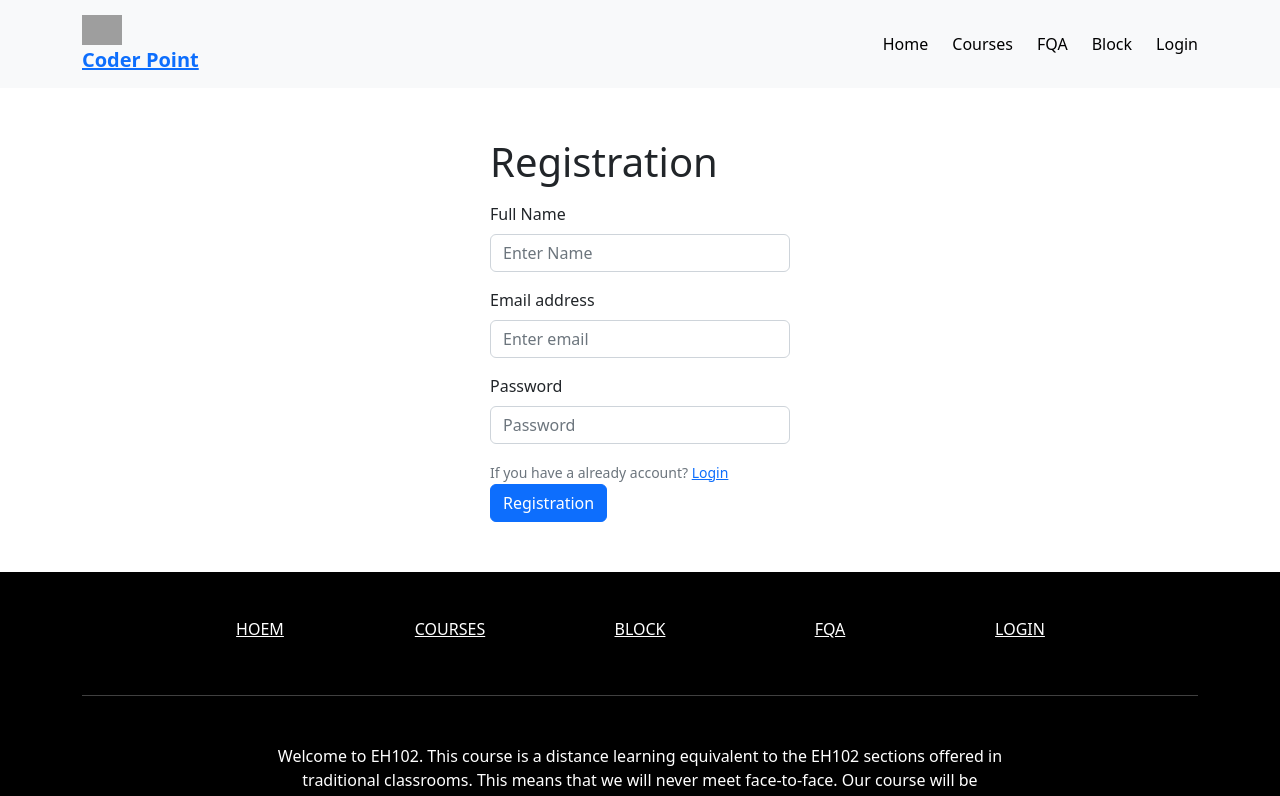
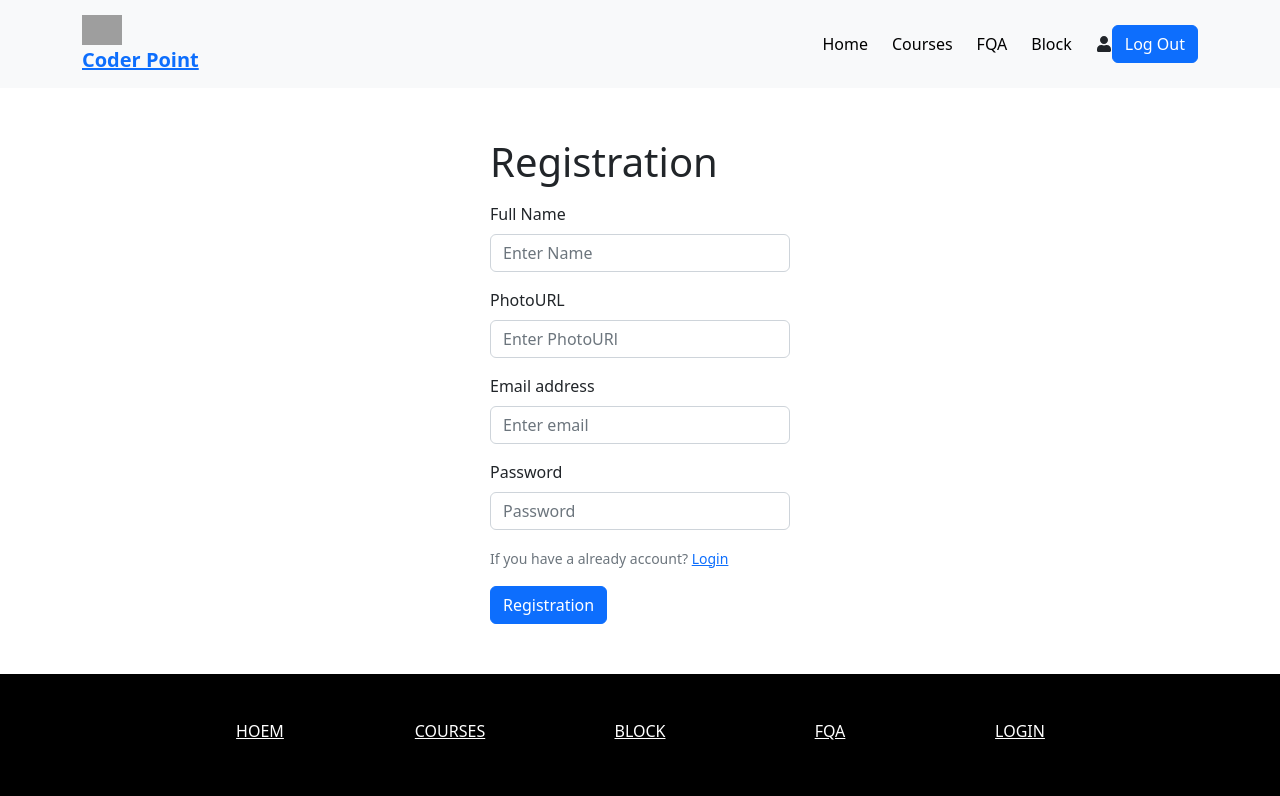
Before and after one commit to sagor-dh/Coder-Point-Client, a React (Create React App) app: page /registration in a window 1280 px wide. Shown: the top 796 px of the page. Built offline with nearby package versions, Linux system fonts and the light colour scheme; no server answers; sample sign-in values are in the browser's storage; grey boxes are pictures that could not be loaded.

Commit message:
authentication system adding

```diff
--- a/src/components/CoursDetails/CoursDetails.js
+++ b/src/components/CoursDetails/CoursDetails.js
@@ -1,5 +1,5 @@
 import React, { useRef } from 'react'
-import { useLoaderData } from 'react-router-dom'
+import { NavLink, useLoaderData } from 'react-router-dom'
 import Button from 'react-bootstrap/Button';
 import Card from 'react-bootstrap/Card';
 import html2canvas from 'html2canvas';
@@ -35,7 +35,7 @@ function CoursDetails() {
                         <Card.Text className='mb-0 mt-4'><b>Duration:</b> <small>{cours.duration}</small></Card.Text>
                         <Card.Text><b>Price:</b> <small>${cours.price}</small></Card.Text>
                     </div>
-                    <Button variant="primary" className='mt-4'>Add To Cart</Button>
+                    <Button variant="primary" className='mt-4'> <NavLink to='/premearAccess'>Premear</NavLink> </Button>
                     <Button variant="primary" className='mt-4 ms-4' onClick={handleDownloadPdf}>Downlode PDF</Button>
                 </Card.Body>
             </Card>
--- a/src/components/CoursesMenu/CoursesMenu.js
+++ b/src/components/CoursesMenu/CoursesMenu.js
@@ -1,9 +1,7 @@
 import React from 'react'
-import { useLoaderData } from 'react-router-dom'
 
 function CoursesMenu() {
-    const cours = useLoaderData()
-    console.log(cours)
+
   return (
     <div>
 
--- a/src/components/Header/Header.js
+++ b/src/components/Header/Header.js
@@ -1,10 +1,17 @@
 import React from 'react'
+import { useContext } from 'react';
+import { Button } from 'react-bootstrap';
 import Container from 'react-bootstrap/Container';
 import Nav from 'react-bootstrap/Nav';
 import Navbar from 'react-bootstrap/Navbar';
+import { FaUser } from 'react-icons/fa';
 import { NavLink } from 'react-router-dom';
+import { AuthContext } from '../../context/AuthProvider/AuthProvider';
 import './Header.css'
+
 function Header() {
+    const { user, userLogOut } = useContext(AuthContext)
+    console.log(user)
     return (
         <div>
             <Navbar bg="light" expand="lg">
@@ -18,16 +25,22 @@ function Header() {
                     </Navbar.Brand>
                     <Navbar.Toggle aria-controls="basic-navbar-nav" />
                     <Navbar.Collapse id="basic-navbar-nav">
-                        <Nav className="ms-auto">
-                            <NavLink className={({isActive}) => isActive ? 'text-decoration-none text-primary me-4': 'text-decoration-none text-black me-4'} to='/'>Home</NavLink>
+                        <Nav className="ms-auto d-flex align-items-center">
+                            <NavLink className={({ isActive }) => isActive ? 'text-decoration-none text-primary me-4' : 'text-decoration-none text-black me-4'} to='/'>Home</NavLink>
 
-                            <NavLink className={({isActive}) => isActive ? 'text-decoration-none text-primary me-4': 'text-decoration-none text-black me-4'} to='/courses'>Courses</NavLink>
+                            <NavLink className={({ isActive }) => isActive ? 'text-decoration-none text-primary me-4' : 'text-decoration-none text-black me-4'} to='/courses'>Courses</NavLink>
 
-                            <NavLink className={({isActive}) => isActive ? 'text-decoration-none text-primary me-4': 'text-decoration-none text-black me-4'} to='/fqa'>FQA</NavLink>
+                            <NavLink className={({ isActive }) => isActive ? 'text-decoration-none text-primary me-4' : 'text-decoration-none text-black me-4'} to='/fqa'>FQA</NavLink>
 
-                            <NavLink className={({isActive}) => isActive ? 'text-decoration-none text-primary me-4': 'text-decoration-none text-black me-4'} to='/block'>Block</NavLink>
+                            <NavLink className={({ isActive }) => isActive ? 'text-decoration-none text-primary me-4' : 'text-decoration-none text-black me-4'} to='/block'>Block</NavLink>
+                            {
+                                user && user?.uid ? <>
+                                    <FaUser title={user.displayName}/>
+                                    <Button onClick={()=> userLogOut()}>Log Out</Button>
 
-                            <NavLink className={({isActive}) => isActive ? 'text-decoration-none text-primary': 'text-decoration-none text-black'} to='/login'>Login</NavLink>
+                                </> : <Button> <NavLink className='text-white text-decoration-none' to='/login'>Login</NavLink></Button>
+
+                            }
                         </Nav>
                     </Navbar.Collapse>
                 </Container>
--- a/src/components/Login/Login.js
+++ b/src/components/Login/Login.js
@@ -1,14 +1,53 @@
-import React from 'react'
+import React, { useContext } from 'react'
 import { Button, FormText } from 'react-bootstrap';
 import Form from 'react-bootstrap/Form';
-import { Link } from 'react-router-dom';
+import { Link, useLocation, useNavigate } from 'react-router-dom';
 import { FaGoogle, FaGithub } from "react-icons/fa";
 import './Login.css'
+import { AuthContext } from '../../context/AuthProvider/AuthProvider';
 
 function Login() {
+    const {userLogin, singInGoogle, singInGithub} = useContext(AuthContext)
+    const navigate = useNavigate()
+    const location = useLocation()
+
+    const url = location.state?.from?.pathname || '/'
+
+    const handleForm = (event) => {
+        event.preventDefault()
+        const form = event.target;
+
+        const email = form.email.value;
+        const password = form.password.value;
+
+        userLogin(email, password)
+            .then(() => {
+                navigate(url, {replace:true})
+                form.reset()
+             })
+            .catch((error) => { console.log(error.message) })
+    }
+
+    const handleGoogleLogin = () =>{
+        singInGoogle()
+        .then(()=> {
+            navigate(url, {replace:true})
+            console.log('success')
+        })
+        .catch(()=> {})
+    }
+
+    const handleGithubLogin = () =>{
+        singInGithub()
+        .then(()=> {
+            navigate(url, {replace:true})
+        })
+        .catch(()=> {})
+    }
+
     return (
         <div className='form'>
-            <Form >
+            <Form onSubmit={handleForm}>
                 <h1 className='mb-3'>Login</h1>
                 <Form.Group className="mb-3" controlId="formGroupEmail">
                     <Form.Label>Email address</Form.Label>
@@ -20,11 +59,11 @@ function Login() {
                 </Form.Group>
                 <FormText>If you have no account? <Link to='/registration'>Registration</Link> </FormText>
                 <br />
-                <Button variant="primary" type="submit">Login</Button>
+                <Button className='mt-3' variant="primary" type="submit">Login</Button>
             </Form>
             <div>
-                <Button className='w-100 mt-5'><FaGoogle/> Login with Google </Button>
-                <Button className='w-100 mt-3'><FaGithub/> Login with Github </Button>
+                <Button onClick={handleGoogleLogin} className='w-100 mt-5'><FaGoogle /> Login with Google </Button>
+                <Button onClick={handleGithubLogin} className='w-100 mt-3'><FaGithub /> Login with Github </Button>
             </div>
         </div>
     )
--- a/src/components/Registration/Registration.js
+++ b/src/components/Registration/Registration.js
@@ -1,16 +1,45 @@
 import React from 'react'
+import { useContext } from 'react';
 import { Button, FormText } from 'react-bootstrap';
 import Form from 'react-bootstrap/Form';
 import { Link } from 'react-router-dom';
+import { AuthContext } from '../../context/AuthProvider/AuthProvider';
 
 function Registration() {
+    const { userRegistration, userUpdateProfile, user } = useContext(AuthContext)
+
+    const handleForm = (event) => {
+        event.preventDefault()
+        const form = event.target;
+
+        const name = form.name.value;
+        const photoURL = form.photo.value;
+        const email = form.email.value;
+        const password = form.password.value;
+
+        userRegistration(email, password)
+            .then(() => {
+                userUpdateProfile(name, photoURL)
+                    .then(() => { })
+                    .catch(() => { })
+
+            })
+            .catch((error) => { console.log(error.message) })
+        console.log(user)
+        form.reset()
+    }
+
     return (
         <div className='form'>
-            <Form >
+            <Form onSubmit={handleForm}>
                 <h1 className='mb-3'>Registration</h1>
                 <Form.Group className="mb-3" controlId="formGroupName">
                     <Form.Label>Full Name</Form.Label>
                     <Form.Control type="text" name='name' placeholder="Enter Name" />
+                </Form.Group>
+                <Form.Group className="mb-3" controlId="formGroupPhoto">
+                    <Form.Label>PhotoURL</Form.Label>
+                    <Form.Control type="text" name='photo' placeholder="Enter PhotoURl" />
                 </Form.Group>
                 <Form.Group className="mb-3" controlId="formGroupEmail">
                     <Form.Label>Email address</Form.Label>
@@ -22,7 +51,7 @@ function Registration() {
                 </Form.Group>
                 <FormText>If you have a already account? <Link to='/login'>Login</Link> </FormText>
                 <br />
-                <Button variant="primary" type="submit">Registration</Button>
+                <Button className='mt-3' variant="primary" type="submit">Registration</Button>
             </Form>
         </div>
     )
--- /dev/null
+++ b/src/context/AuthProvider/AuthProvider.js
@@ -0,0 +1,71 @@
+import React from 'react'
+import { createContext } from 'react'
+import { createUserWithEmailAndPassword, onAuthStateChanged, signInWithEmailAndPassword, signOut, getAuth, updateProfile, GoogleAuthProvider, signInWithPopup, GithubAuthProvider } from 'firebase/auth'
+import app from '../../firebase/firebase.config'
+import { useEffect } from 'react'
+import { useState } from 'react'
+
+export const AuthContext = createContext()
+
+const auth = getAuth(app)
+
+function AuthProvider({ children }) {
+  const googleProvider = new GoogleAuthProvider()
+  const gtiHubProvider = new GithubAuthProvider()
+
+  const [user, setUser] = useState(null)
+  const [loading, setloading] = useState(true)
+
+
+  const userRegistration = (email, password) => {
+    setloading(true)
+    return createUserWithEmailAndPassword(auth, email, password)
+  }
+
+  useEffect(() => {
+    const unsubscribe = onAuthStateChanged(auth, (currentUser) => {
+      setUser(currentUser)
+      setloading(false)
+    })
+
+    return () => unsubscribe()
+  }, [])
+
+  const userUpdateProfile = (name, photo) => {
+    setloading(true)
+    return updateProfile(auth.currentUser, {
+      displayName: name, photoURL: photo
+    })
+  }
+
+  const userLogin = (email, password) => {
+    setloading(true)
+    return signInWithEmailAndPassword(auth, email, password)
+  }
+
+  const singInGoogle = () => {
+    setloading(true)
+    return signInWithPopup(auth, googleProvider)
+  }
+
+  const singInGithub = () => {
+    setloading(true)
+    return signInWithPopup(auth, gtiHubProvider)
+  }
+
+  const userLogOut = () => {
+    setloading(true)
+    signOut(auth)
+      .then(() => { })
+      .catch(() => { })
+  }
+
+  const authInfo = { userRegistration, userUpdateProfile, userLogin, userLogOut, singInGoogle, singInGithub, user, loading }
+  return (
+    <AuthContext.Provider value={authInfo}>
+      {children}
+    </AuthContext.Provider>
+  )
+}
+
+export default AuthProvider
--- a/src/index.js
+++ b/src/index.js
@@ -4,11 +4,14 @@ import './index.css';
 import App from './App';
 import reportWebVitals from './reportWebVitals';
 import 'bootstrap/dist/css/bootstrap.min.css';
+import AuthProvider from './context/AuthProvider/AuthProvider';
 
 const root = ReactDOM.createRoot(document.getElementById('root'));
 root.render(
   <React.StrictMode>
-    <App />
+    <AuthProvider>
+      <App />
+    </AuthProvider>
   </React.StrictMode>
 );
 
--- a/src/routes/Router.js
+++ b/src/routes/Router.js
@@ -1,4 +1,5 @@
 import { createBrowserRouter } from "react-router-dom";
+import CheckOut from "../components/CheckOut/CheckOut";
 import CoursDetails from "../components/CoursDetails/CoursDetails";
 import Courses from "../components/Courses/Courses";
 import ErrorPage from "../components/ErrorPage/ErrorPage";
@@ -7,6 +8,7 @@ import Home from "../components/Home/Home";
 import Login from "../components/Login/Login";
 import Registration from "../components/Registration/Registration";
 import Main from "../layout/Main";
+import PriviteRoute from "./PriviteRoute";
 
 export const router = createBrowserRouter([
     {
@@ -35,6 +37,10 @@ export const router = createBrowserRouter([
             {
                 path:'/registration',
                 element:<Registration/>
+            },
+            {
+                path:'/premearAccess',
+                element:<PriviteRoute><CheckOut/></PriviteRoute>
             }
         ]
     }
```
Also changed, not shown: src/components/CheckOut/CheckOut.js (added, +9 -0 lines), src/routes/PriviteRoute.js (added, +19 -0 lines).
